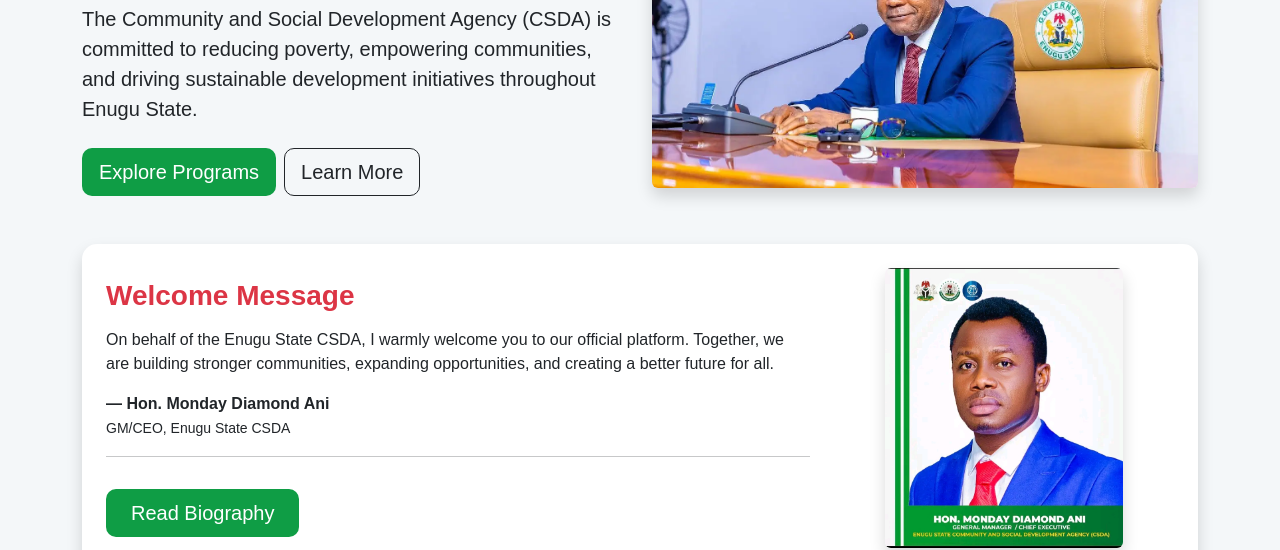
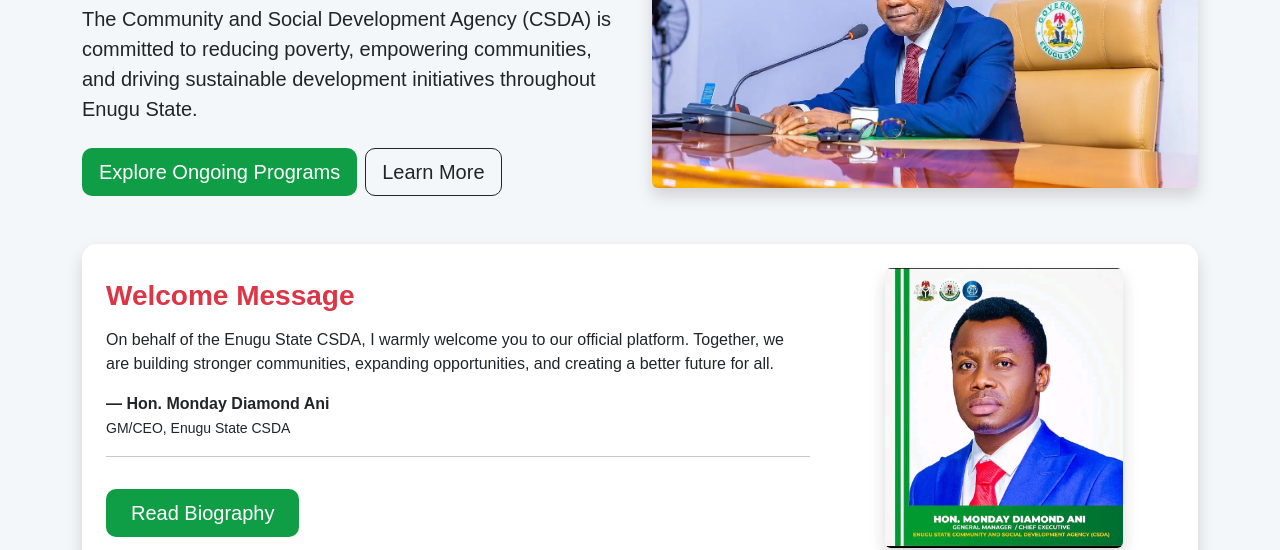
Before and after one commit to cyberbillafrica/csda-enugu, a plain HTML site: page index.html in a window 1280 px wide. Shown: the part 283-833 px from the top of the page. Drawn offline with nearby package versions, Linux system fonts and the light colour scheme.

Commit message:
Initial Commits

```diff
--- a/index.html
+++ b/index.html
@@ -85,7 +85,7 @@
         <a href="empowerment.html"
            class="btn btn-lg mb-3 mb-md-0 me-md-2"
            style="background-color: var(--gov-green); color: white;">
-          Explore Programs
+          Explore Ongoing Programs
         </a>
 
         <a href="about.html"
```
